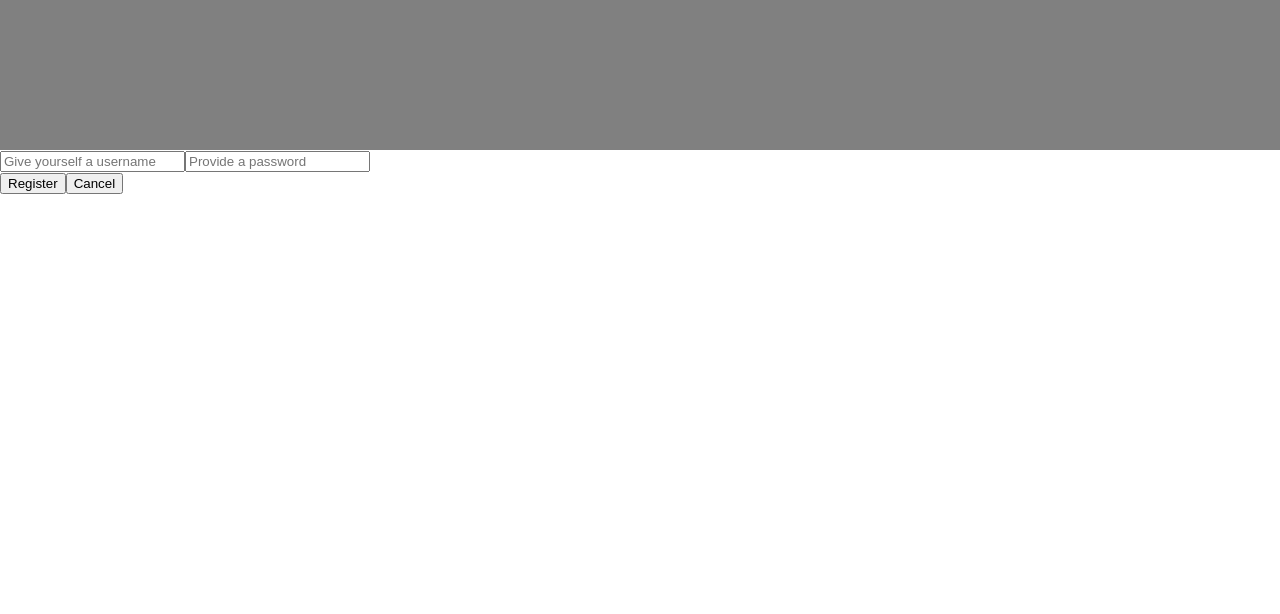
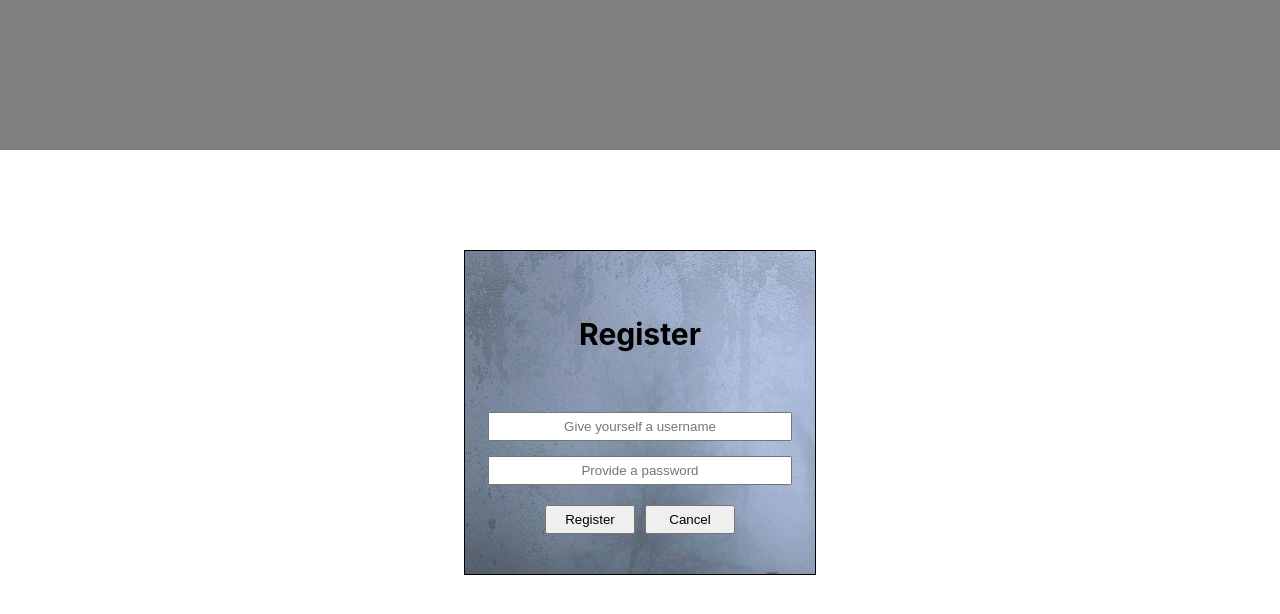
Before and after one commit to Th0massen/Noroff-Final-CA, a React (Create React App) app in the folder noroff_ca2/: page /login in a window 1280 px wide. Both pictures are taken after a click on the button "Register". Shown: the top 614 px of the page. Built offline with nearby package versions, Linux system fonts and the light colour scheme.

Commit message:
fetch data
fetch, filter and display cards, added loader, added card component

```diff
--- /dev/null
+++ b/noroff_ca2/src/components/card-component/card-component.js
@@ -0,0 +1,21 @@
+import React from 'react'
+import styles from './card-component.module.scss'
+
+const CardComponent = (props) => {
+    return(
+        <div className={ styles.card }>
+            <div className="card-image">
+                <img src={ props.imageUrl } alt="card-illustration" />
+            </div>
+            <div className="card-title">
+                <h2> { props.name } </h2>
+            </div>
+            <input type="button" value=" Select Card "/>
+            <div className="card-details">
+                <p> { props.details } </p>
+            </div>
+        </div>
+    )
+}
+
+export default CardComponent
--- /dev/null
+++ b/noroff_ca2/src/components/card-component/card-component.module.scss
@@ -0,0 +1,4 @@
+.card{
+    width: 250px;
+    margin: 25px auto;
+}
--- /dev/null
+++ b/noroff_ca2/src/components/loading-component/loading-component.js
@@ -0,0 +1,10 @@
+import React from 'react'
+import styles from './loading-component.module.scss'
+const LoadingComponent = () => {
+    return(
+        <div className={ styles.loading }>
+        </div>
+    )
+}
+
+export default LoadingComponent
--- /dev/null
+++ b/noroff_ca2/src/components/loading-component/loading-component.module.scss
@@ -0,0 +1,17 @@
+.loading {
+    width: 60px;
+    height: 60px;
+    margin: 100px auto 35px;
+    border: 15px solid  #61dbfb;
+    border-top: 15px solid lightgray;
+    border-radius: 50px;
+    position: absolute;
+    left: 0;
+    right: 0;
+    animation: spin 1s linear infinite;
+}
+
+@keyframes spin {
+    0% { transform: rotate(0deg); }
+    100% { transform: rotate(360deg); }
+  }
--- a/noroff_ca2/src/components/register-component/register-component.js
+++ b/noroff_ca2/src/components/register-component/register-component.js
@@ -1,12 +1,14 @@
 import React from 'react'
+import styles from './register.module.scss'
 
 const RegisterForm = (props) => {
     return (
-        <form>
-            <input type="text" placeholder="Give yourself a username" onChange={ props.userInput } />
-            <input type="password" placeholder="Provide a password" onChange={ props.passInput }/><br />
-            <input type="button" value="Register" onClick={ props.onSubmitClick }/>
-            <input type="button" value="Cancel" onClick={ props.handleAbort } />
+        <form className={ styles.form }>
+            <h2 className={ styles.form_title }> Register </h2>
+            <input className={ styles.form_element }type="text" placeholder="Give yourself a username" onChange={ props.userInput } />
+            <input className={ styles.form_element }type="password" placeholder="Provide a password" onChange={ props.passInput }/>
+            <input className={ styles.form_button }type="button" value="Register" onClick={ props.onSubmitClick }/>
+            <input className={ styles.form_button }type="button" value="Cancel" onClick={ props.handleAbort } />
         </form>
     )
 }
--- a/noroff_ca2/src/components/register-component/register.module.scss
+++ b/noroff_ca2/src/components/register-component/register.module.scss
@@ -0,0 +1,25 @@
+.form{
+    margin: 100px auto;
+    padding: 35px 0;
+    text-align: center;
+    min-width: 100px;
+    max-width: 350px;
+    border: 1px solid black;
+    background-image: url('../../assets/login-bg.jpg');
+    .form_title{
+        padding: 5px 0 35px;
+        font-size: 30px;
+    }
+    .form_element{
+        display: block;
+        text-align: center;
+        padding: 5px 10px;
+        margin: 15px auto;
+        width: 80%;
+    }
+    .form_button{
+        margin: 5px;
+        padding: 5px 10px;
+        width: 90px;
+    }
+}
--- a/noroff_ca2/src/index.js
+++ b/noroff_ca2/src/index.js
@@ -5,13 +5,14 @@ import './index.scss'
 import App from './App'
 import * as serviceWorker from './serviceWorker'
 import LoginPage from './pages/LoginPage/LoginPage'
-import HomePage from './pages/HomePage/HomePage';
+import CardsPage from './pages/Cards-page/CardsPage';
+
 
 ReactDOM.render(
     <BrowserRouter>
         <App>
-            <Route exact path="/" component={ HomePage }/>
-            <Route path="/login" component={LoginPage} />
+            <Route exact path="/" component={ CardsPage } />
+            <Route path="/login" component={ LoginPage } />
         </App>
     </BrowserRouter>,
     document.getElementById('root')
--- /dev/null
+++ b/noroff_ca2/src/pages/Cards-page/CardsPage.js
@@ -0,0 +1,76 @@
+import React from 'react'
+import { withRouter } from 'react-router-dom'
+import MenuComponent from '../../components/menu-component/menu-component'
+import HeaderComponent from '../../components/header-component/header-component';
+import CardComponent from '../../components/card-component/card-component';
+import LoadingComponent from '../../components/loading-component/loading-component'
+import styles from './cardspage.module.scss'
+
+class HomePage extends React.Component{
+    constructor(props){
+        super(props)
+        this.state = {
+            isLoggedIn: true,
+            listOfCards: []
+        }
+    }
+
+    componentDidMount(){
+        // If the user is not signed in, redirect to login page
+        if( !window.localStorage.getItem('Authenticated') ){
+            this.setState({
+                isLoggedIn: false
+            })
+            this.props.history.push('/login');
+        } else{
+            this.fetchData()
+        }
+    }
+
+    fetchData = () => {
+        fetch('https://api.magicthegathering.io/v1/cards')
+        .then( response => response.json() )
+        .then( result => {
+            let filteredRedult = [];
+            for( let i = 0; i < result.cards.length; i++ ){
+                if( result.cards[i].imageUrl ){
+                    filteredRedult.push(result.cards[i])
+                }
+                this.setState({
+                    listOfCards: filteredRedult
+                })
+            }
+        })
+    }
+
+    redirectToCard = () => {
+
+    }
+
+    render(){
+        let cards = null
+        if( this.state.listOfCards.length > 0 ){
+            cards = this.state.listOfCards.map( card => (
+                <CardComponent
+                    key = { card.id }
+                    name = { card.name }
+                    imageUrl = { card.imageUrl }
+                />
+            ))
+        } else{
+            cards = <LoadingComponent />
+        }
+
+        return(
+            <React.Fragment>
+                <MenuComponent />
+                <HeaderComponent />
+                <div className={styles.container}>
+                    { cards }
+                </div>
+            </React.Fragment>
+        )
+    }
+}
+
+export default withRouter(HomePage)
--- /dev/null
+++ b/noroff_ca2/src/pages/Cards-page/cardspage.module.scss
@@ -0,0 +1,6 @@
+.container{
+    display: grid;
+    grid-template-columns: 1fr 1fr 1fr;
+    text-align: center;
+    margin: 0 auto;
+}
--- a/noroff_ca2/src/pages/HomePage/HomePage.js
+++ /dev/null
@@ -1,34 +0,0 @@
-import React from 'react'
-import { withRouter } from 'react-router-dom'
-import MenuComponent from '../../components/menu-component/menu-component'
-import HeaderComponent from '../../components/header-component/header-component';
-
-class HomePage extends React.Component{
-    constructor(props){
-        super(props)
-        this.state = {
-            isLoggedIn: true
-        }
-    }
-
-    componentDidMount(){
-        if( !window.localStorage.getItem('Authenticated') ){
-            this.setState({
-                isLoggedIn: false
-            })
-            this.props.history.push('/login');
-        }
-    }
-
-    render(){
-        return(
-            <React.Fragment>
-                <MenuComponent />
-                <HeaderComponent />
-                <p>Hello World</p>
-            </React.Fragment>
-        )
-    }
-}
-
-export default withRouter(HomePage)
```
Also changed, not shown: 1 other file (tests, documents, lock files or other folders).
